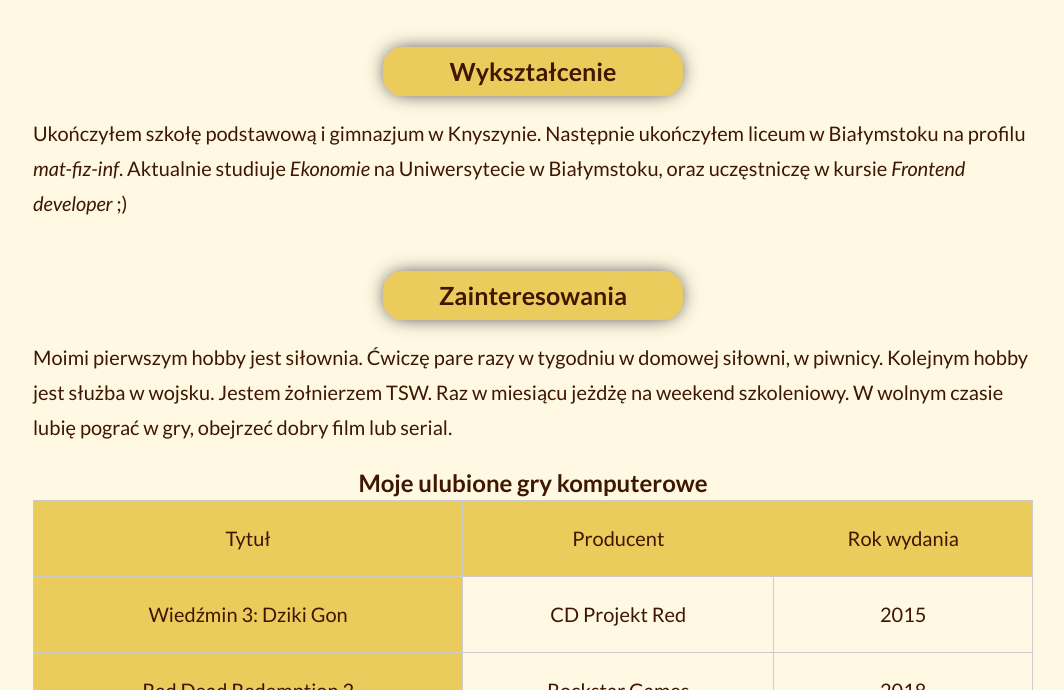
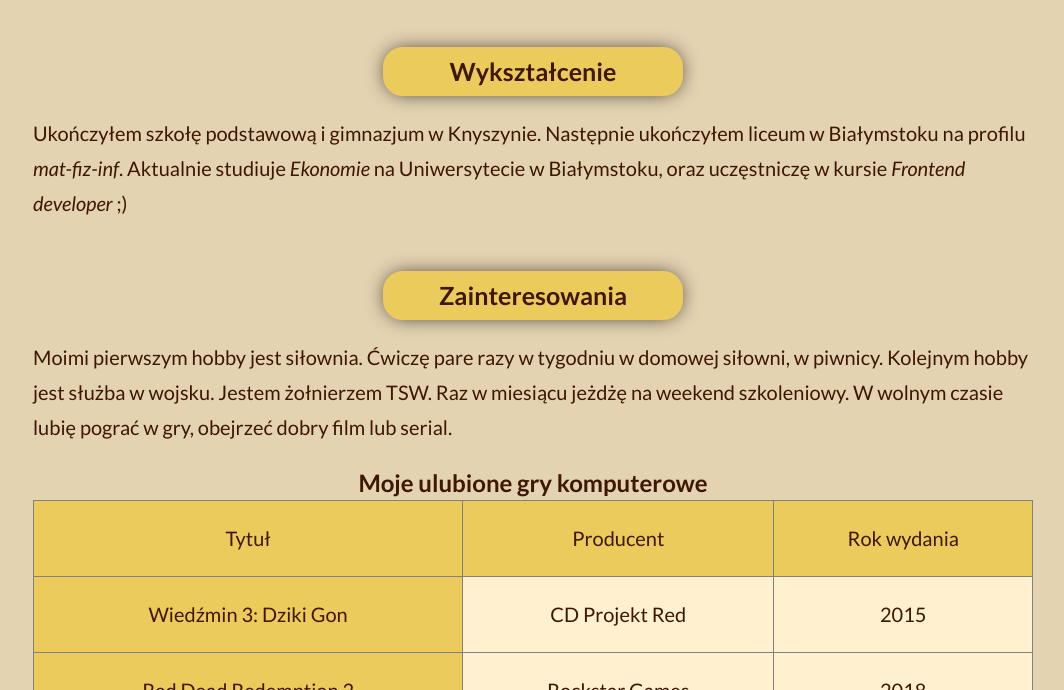
Before and after one commit to MarcinJankowski00/homepage, a plain HTML site: page index.html in a window 1280 px wide. Shown: the part 883-1573 px from the top of the page, without its empty margins (107-1171 px from the left). Drawn offline with nearby package versions, Linux system fonts and the light colour scheme.

Commit message:
Background color changed

```diff
--- a/css/style.css
+++ b/css/style.css
@@ -9,7 +9,7 @@ html {
 .body {
     color: rgb(62, 23, 1);
     line-height: 35px;
-    background-color: rgb(255, 249, 228);
+    background-color: rgb(218 195 148 / 72%);
     font-size: 20px;
     font-family: 'Lato', sans-serif;
     max-width: 1000px;
--- a/css/table.css
+++ b/css/table.css
@@ -17,7 +17,9 @@ html {
 }
 
 .table__cell {
-    border: 1px solid #ccc;
+    color: rgb(62, 23, 1);
+    border: 1px solid #818181;
+    background-color: #fff0cf;
     padding: 20px;
     text-align: center;
 }
```
